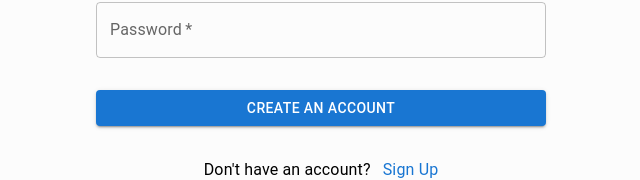
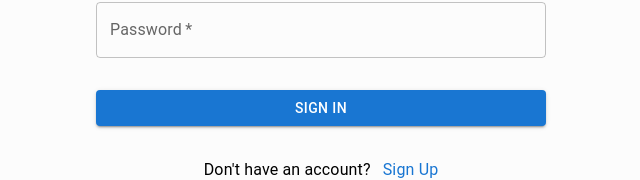
Before and after one commit to tantality/simple-store-frontend, a React (Create React App) app: page /auth/sign-in in a window 1280 px wide. Shown: the part 372-552 px from the top of the page, without its empty margins (319-959 px from the left). Built offline with nearby package versions, Linux system fonts and the light colour scheme.

Commit message:
feat: change a button text

```diff
--- a/src/app/auth/sign-in.page.tsx
+++ b/src/app/auth/sign-in.page.tsx
@@ -50,7 +50,7 @@ const SignInPage: FC = () => {
                 />
               </Stack>
             </div>
-            <Button fullWidth={true} variant="contained" type="submit" onSubmit={handleFormSubmit}>Create an account</Button>
+            <Button fullWidth={true} variant="contained" type="submit" onSubmit={handleFormSubmit}>Sign in</Button>
           </Stack>
           <input type="text" autoComplete="on" value="" style={{ display: 'none', opacity: 0, position: 'absolute', left: '-100000px' }} readOnly={true} />
         </form>
```
